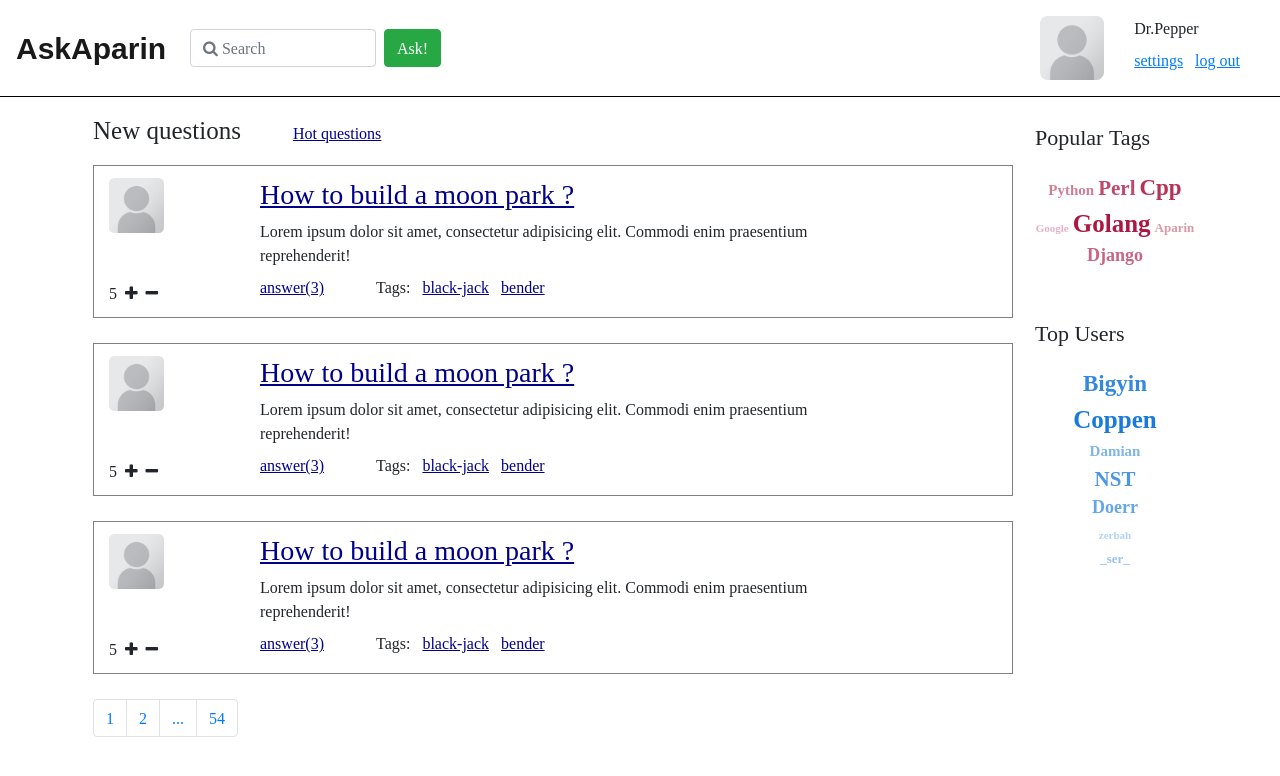
After one commit to Bigyin1/TP_web, a Django app: template Ask/templates/feed.html in a window 1280 px wide. The commit adds this page. Shown: the top 776 px of the page. Run offline with Django 3.2, Linux system fonts and the light colour scheme; the template is opened without the code that fills it, so the values that code supplies are empty; some libraries are stand-ins or nearby versions.

Commit message:
sidebar_added

```diff
--- a/Ask/static/css/feed.css
+++ b/Ask/static/css/feed.css
@@ -28,11 +28,11 @@
     color: darkblue;
 }
 
-.rate > i{
+.post-rate > i{
     cursor: pointer;
 }
 
-.short-descr{
+.post-short-description{
     margin-right: 20%;
 }
 
--- /dev/null
+++ b/Ask/static/css/sidebar.css
@@ -0,0 +1,69 @@
+.tag-list{
+    margin-top: 15%;
+}
+
+.tag-list-header{
+    font-size: 22px;
+}
+
+.tag-list-tags {
+    text-align: center;
+    list-style-type: none;
+    padding-left: 0;
+    font-weight: bold;
+}
+
+.tag-list-users{
+    list-style-type: none;
+    padding-left: 0;
+    font-weight: bold;
+    text-align: center;
+}
+
+.tag-list-users a{
+    color: #006cd7;
+}
+
+.tag-list-tags li{
+    list-style: none;
+    display: inline;
+}
+
+.tag-list-tags a{
+    color: #a4002e;
+}
+
+.t1{
+    font-size: 25px;
+    opacity: 0.9;
+}
+
+.t2{
+    font-size: 23px;
+    opacity: 0.8;
+}
+
+.t3{
+    font-size: 21px;
+    opacity: 0.7;
+}
+
+.t4{
+    font-size: 18px;
+    opacity: 0.6;
+}
+
+.t5{
+    font-size: 15px;
+    opacity: 0.5;
+}
+
+.t6{
+    font-size: 13px;
+    opacity: 0.4;
+}
+
+.t7{
+    font-size: 11px;
+    opacity: 0.3;
+}
--- a/Ask/templates/base.html
+++ b/Ask/templates/base.html
@@ -7,21 +7,22 @@
     <title>Ask</title>
     <link rel="stylesheet" href="{% static 'css/bootstrap.min.css' %}">
     <link rel="stylesheet" href="{% static 'css/navbar.css' %}">
+    <link rel="stylesheet" href="{% static 'css/sidebar.css' %}">
     {% block styles %} {% endblock %}
     <link href="https://cdnjs.cloudflare.com/ajax/libs/font-awesome/4.7.0/css/font-awesome.min.css" rel="stylesheet"/>
-    <meta name="viewport" content="width-device-width, initial-scale=1">
+    <meta name="viewport" content="width=device-width, initial-scale=1">
 </head>
 <body>
 
 {% include 'navbar.html' %}
 <div class="container">
     <div class="row">
-        <div class="col-7">
+        <div class="col-8 col-lg-10">
             {% block content %}
 
             {% endblock %}
         </div>
-        <div class="col-5">
+        <div class="col-4 col-lg-2">
             {% include 'sidebar.html' %}
         </div>
     </div>
--- a/Ask/templates/feed.html
+++ b/Ask/templates/feed.html
@@ -14,7 +14,7 @@
         <div class="row post pl-0">
             <div class="col-8 col-lg-2">
                 <div class="mb-2 mb-lg-5"><img class="post-avatar" src="{% static "img/no_avatar.png" %}" alt=""></div>
-                <div class="rate">
+                <div class="post-rate">
                     <span class="mr-1">5</span>
                     <i class="fa fa-plus mr-1" aria-hidden="true"></i>
                     <i class="fa fa-minus" aria-hidden="true"></i>
@@ -22,12 +22,12 @@
             </div>
             <div class="col-12 col-lg-10">
                 <h3><a href="#">How to build a moon park ?</a></h3>
-                <div class="short-descr d-none d-md-block">Lorem ipsum dolor sit amet,
+                <div class="post-short-description d-none d-md-block">Lorem ipsum dolor sit amet,
                     consectetur adipisicing elit. Commodi enim praesentium reprehenderit!
                 </div>
                 <div class="post-bottom mt-2">
                     <a class="mr-5" href="#">answer(3)</a>
-                    <div class="tags d-inline-block">
+                    <div class="post-bottom-tags d-inline-block">
                         <span>Tags:</span>
                         <a class="tag" href="">black-jack</a>
                         <a class="tag" href="">bender</a>
@@ -38,7 +38,7 @@
         <div class="row post pl-0">
             <div class="col-8 col-lg-2">
                 <div class="mb-2 mb-lg-5"><img class="post-avatar" src="{% static "img/no_avatar.png" %}" alt=""></div>
-                <div class="rate">
+                <div class="post-rate">
                     <span class="mr-1">5</span>
                     <i class="fa fa-plus mr-1" aria-hidden="true"></i>
                     <i class="fa fa-minus" aria-hidden="true"></i>
@@ -46,12 +46,12 @@
             </div>
             <div class="col-12 col-lg-10">
                 <h3><a href="#">How to build a moon park ?</a></h3>
-                <div class="short-descr d-none d-md-block">Lorem ipsum dolor sit amet,
+                <div class="post-short-description d-none d-md-block">Lorem ipsum dolor sit amet,
                     consectetur adipisicing elit. Commodi enim praesentium reprehenderit!
                 </div>
                 <div class="post-bottom mt-2">
                     <a class="mr-5" href="#">answer(3)</a>
-                    <div class="tags d-inline-block">
+                    <div class="post-bottom-tags d-inline-block">
                         <span>Tags:</span>
                         <a class="tag" href="">black-jack</a>
                         <a class="tag" href="">bender</a>
@@ -62,7 +62,7 @@
         <div class="row post pl-0">
             <div class="col-8 col-lg-2">
                 <div class="mb-2 mb-lg-5"><img class="post-avatar" src="{% static "img/no_avatar.png" %}" alt=""></div>
-                <div class="rate">
+                <div class="post-rate">
                     <span class="mr-1">5</span>
                     <i class="fa fa-plus mr-1" aria-hidden="true"></i>
                     <i class="fa fa-minus" aria-hidden="true"></i>
@@ -70,12 +70,12 @@
             </div>
             <div class="col-12 col-lg-10">
                 <h3><a href="#">How to build a moon park ?</a></h3>
-                <div class="short-descr d-none d-md-block">Lorem ipsum dolor sit amet,
+                <div class="post-short-description d-none d-md-block">Lorem ipsum dolor sit amet,
                     consectetur adipisicing elit. Commodi enim praesentium reprehenderit!
                 </div>
                 <div class="post-bottom mt-2">
                     <a class="mr-5" href="#">answer(3)</a>
-                    <div class="tags d-inline-block">
+                    <div class="post-bottom-tags d-inline-block">
                         <span>Tags:</span>
                         <a class="tag" href="">black-jack</a>
                         <a class="tag" href="">bender</a>
--- /dev/null
+++ b/Ask/templates/sidebar.html
@@ -0,0 +1,31 @@
+{% load static %}
+
+<div class="tag-list">
+    <div class="tag-list-header mb-3">
+        Popular Tags
+    </div>
+
+    <ul class="tag-list-tags mb-5">
+        <li><a class="t5" href="">Python</a></li>
+        <li><a class="t3" href="">Perl</a></li>
+        <li><a class="t2" href="">Cpp</a></li>
+        <li><a class="t7" href="">Google</a></li>
+        <li><a class="t1" href="">Golang</a></li>
+        <li><a class="t6" href="">Aparin</a></li>
+        <li><a class="t4" href="">Django</a></li>
+    </ul>
+    <div class="tag-list-header mb-3">
+        Top Users
+    </div>
+    <ul class="tag-list-users">
+        <li><a class="t2" href="">Bigyin</a></li>
+        <li><a class="t1" href="">Coppen</a></li>
+        <li><a class="t5" href="">Damian</a></li>
+        <li><a class="t3" href="">NST</a></li>
+        <li><a class="t4" href="">Doerr</a></li>
+        <li><a class="t7" href="">zerbah</a></li>
+        <li><a class="t6" href="">_ser_</a></li>
+    </ul>
+
+
+</div>
```
